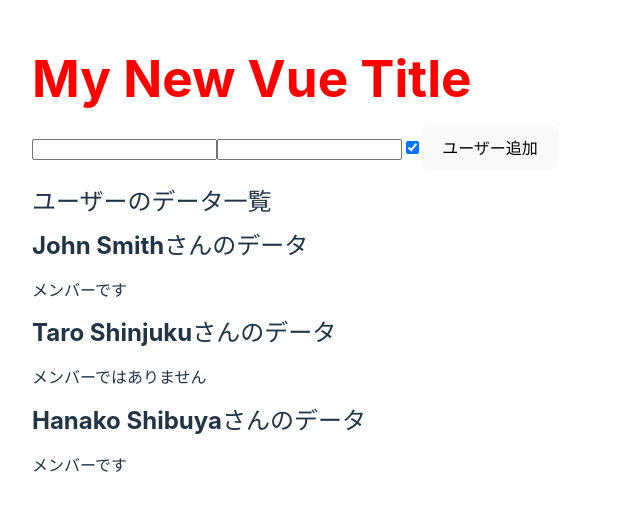
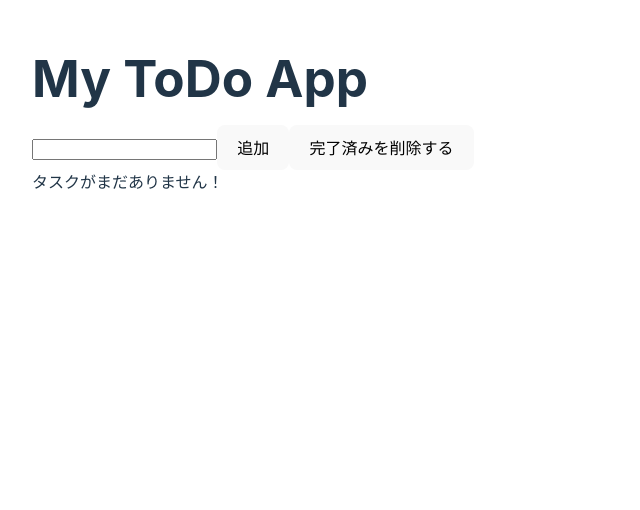
Before and after one commit to masaharu-kato/todo-app, a Vue app: page / in a window 1280 px wide. Shown: the top 510 px of the page, without its empty margins (0-640 px from the left). Built offline with nearby package versions, Linux system fonts and the light colour scheme.

Commit message:
create a simple todo list app

```diff
--- a/src/App.vue
+++ b/src/App.vue
@@ -2,67 +2,62 @@
 export default {
   data() {
     return {
-      title: 'My New Vue Title',
-      message: 'Welcome to Vue',
-      isRed: true,
       input: {
-        firstName: '',
-        lastName: '',
-        isMember: true,
+        text: '',
+        done: false,
       },
-      users: [
-        {
-          firstName: 'John',
-          lastName: 'Smith',
-          isMember: true,
-        },
-        {
-          firstName: 'Taro',
-          lastName: 'Shinjuku',
-          isMember: false,
-        },
-        {
-          firstName: 'Hanako',
-          lastName: 'Shibuya',
-          isMember: true,
-        },
-      ],
+      tasks: [
+        // {
+        //   text: "Vueをマスターする",
+        //   done: true,
+        // }, {
+        //   text: "牛乳を買う",
+        //   done: false,
+        // }, {
+        //   text: "家賃を払う",
+        //   done: false,
+        // },
+      ] as { text: string, done: boolean }[]
     }
   },
-  // computed: {
-  //   fullName() {
-  //     return this.user.firstName + ' ' + this.user.lastName
-  //   }
-  // }
   methods: {
-    addUser() {
-      this.users.push(this.input)
+    addTask() {
+      if (!this.input.text) {
+        window.alert('内容が入力されていません！')
+        return
+      }
+      this.tasks.push(this.input)
       this.input = {
-        firstName: '',
-        lastName: '',
-        isMember: true,
+        text: '',
+        done: false,
       }
-    }
-  }
+    },
+    removeDoneTasks() {
+      // console.log(this.tasks.map(task => task.done))
+      this.tasks = this.tasks.filter(task => !task.done)
+    },
+
+  },
 }
 </script>
 
 <template>
-  <h1 :title="message" :class="{ red: isRed }">{{ title }}</h1>
-  <input type="text" v-model="input.firstName" />
-  <input type="text" v-model="input.lastName" />
-  <input type="checkbox" v-model="input.isMember" />
-  <button @click="addUser">ユーザー追加</button>
-  <h2>ユーザーのデータ一覧</h2>
-  <div v-for="user in users">
-    <h2>{{ user.firstName + ' ' + user.lastName }}さんのデータ</h2>
-    <p v-if="user.isMember">メンバーです</p>
-    <p v-else>メンバーではありません</p>
+  <h1>My ToDo App</h1>
+  <input type="text" v-model="input.text" />
+  <button @click="addTask">追加</button>
+  <button @click="removeDoneTasks">完了済みを削除する</button>
+  <div v-if="!tasks.length">
+    タスクがまだありません！
   </div>
+  <ul v-else>
+    <li v-for="task in tasks">
+      <input type="checkbox" v-model="task.done" /><span :class="{ 'todo-done': task.done }">{{ task.text }}</span>
+    </li>
+  </ul>
 </template>
 
-<style scoped>
-.red {
-  color: red;
+<style>
+.todo-done {
+  text-decoration: line-through;
 }
 </style>
```
